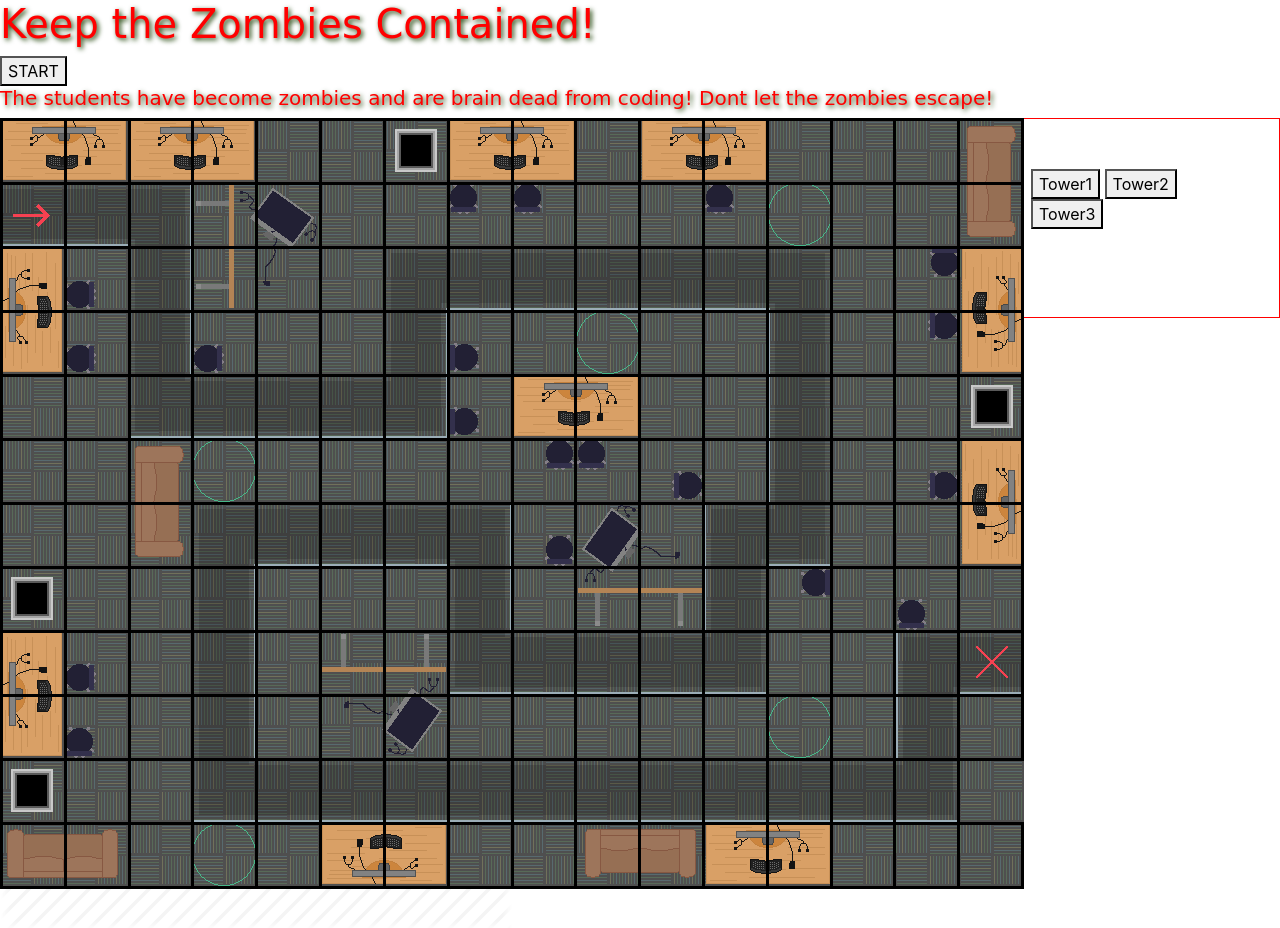
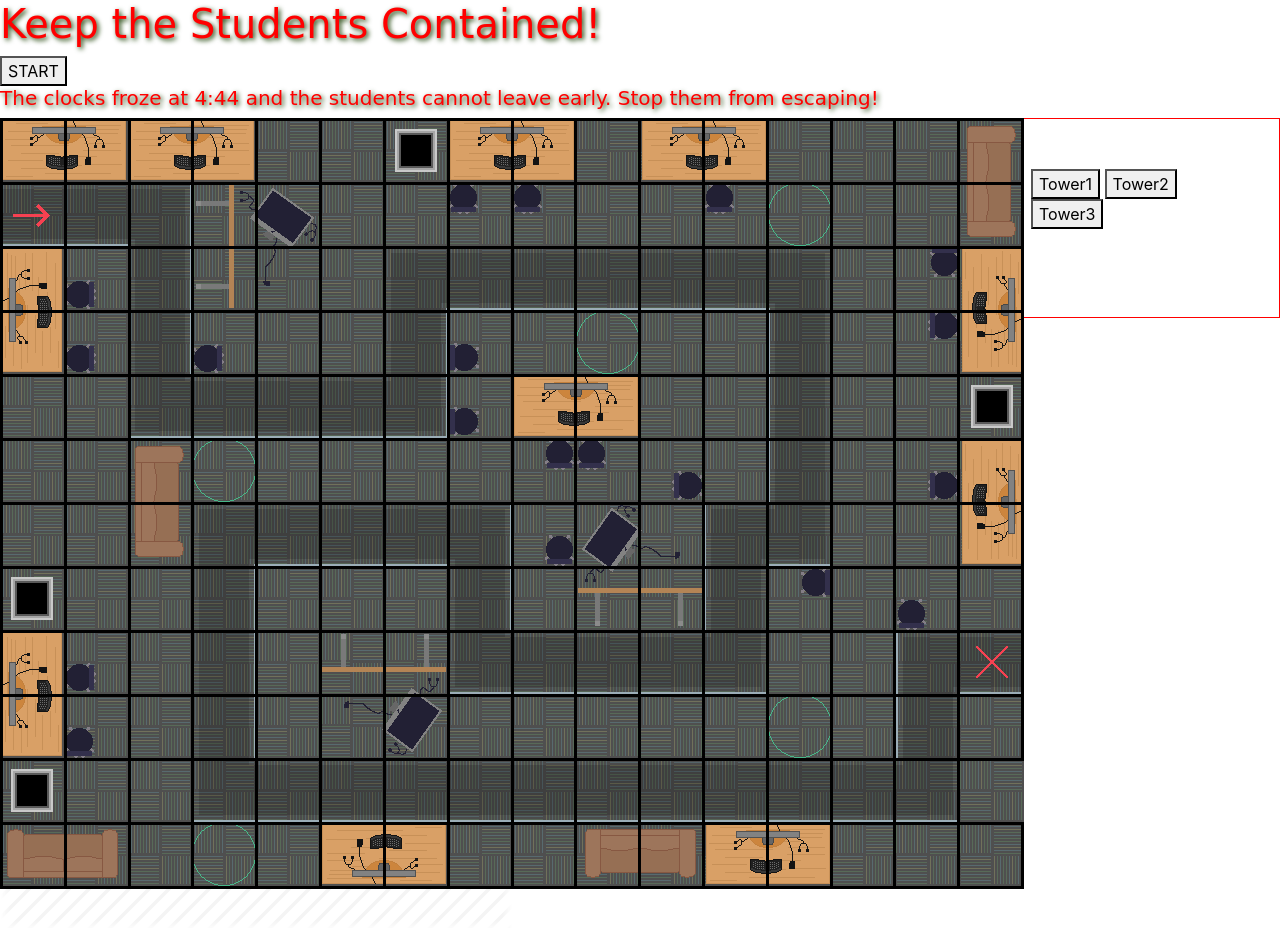
Before and after one commit to lillianTheuma/towerDefense, a website built with webpack: page src/index.html in a window 1280 px wide. Built offline with nearby package versions, Linux system fonts and the light colour scheme; a web font is replaced by a local one.

Commit message:
Edited text (#34)

```diff
--- a/src/index.html
+++ b/src/index.html
@@ -7,7 +7,7 @@
 </head>
 <body class="jail">
   <div id="head">
-    <h1><span class="ZombieFont">Keep the Zombies Contained!</span></h1>
+    <h1><span class="ZombieFont">Keep the Students Contained!</span></h1>
   </div>
 
   <div class="startButton">
@@ -16,7 +16,7 @@
 
 
 
-    <h5><span class="ZombieFont">The students have become zombies and are brain dead from coding! Dont let the zombies escape!</span></h5>
+    <h5><span class="ZombieFont">The clocks froze at 4:44 and the students cannot leave early. Stop them from escaping!</span></h5>
   </div>
 
   <div id="towerSelection">
```
